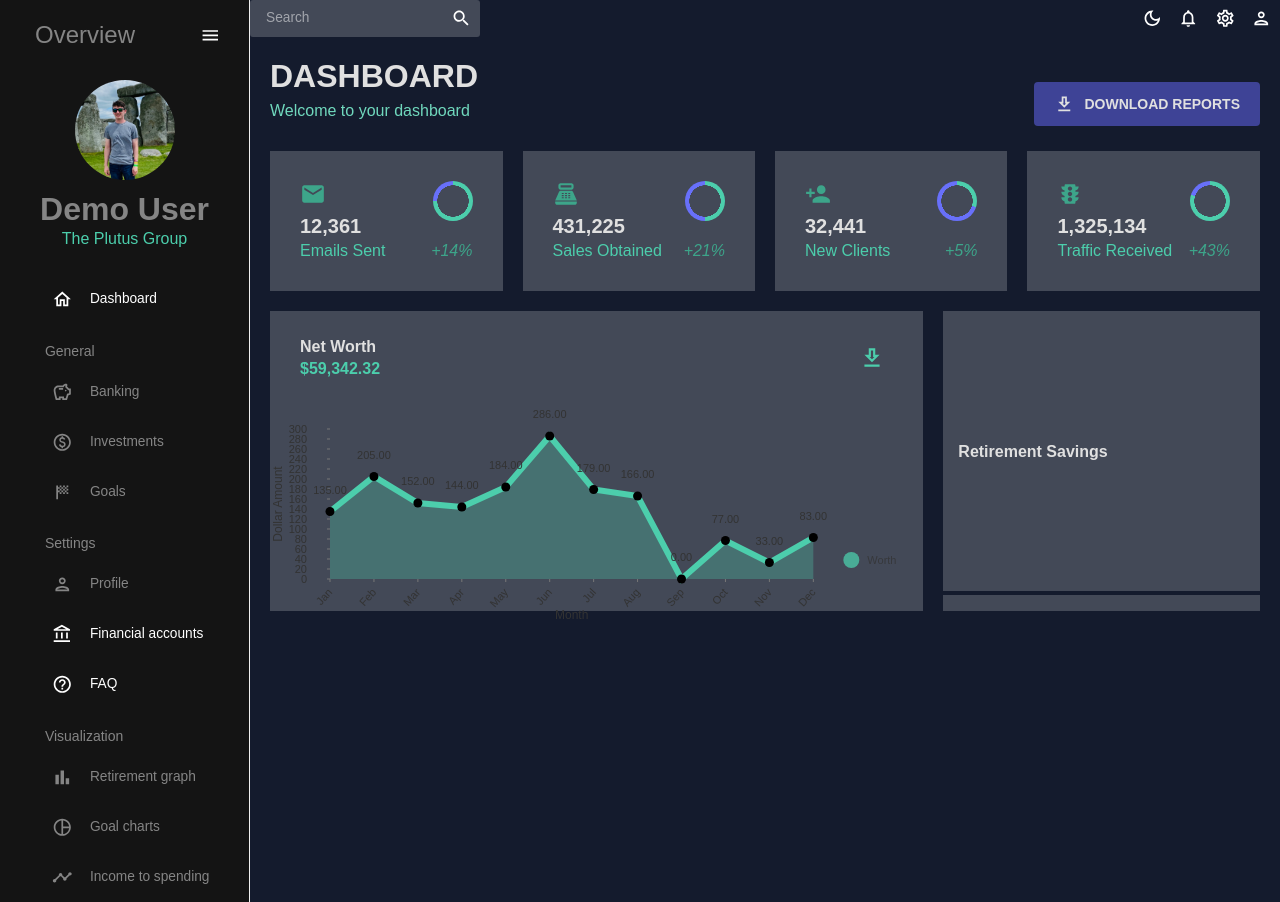
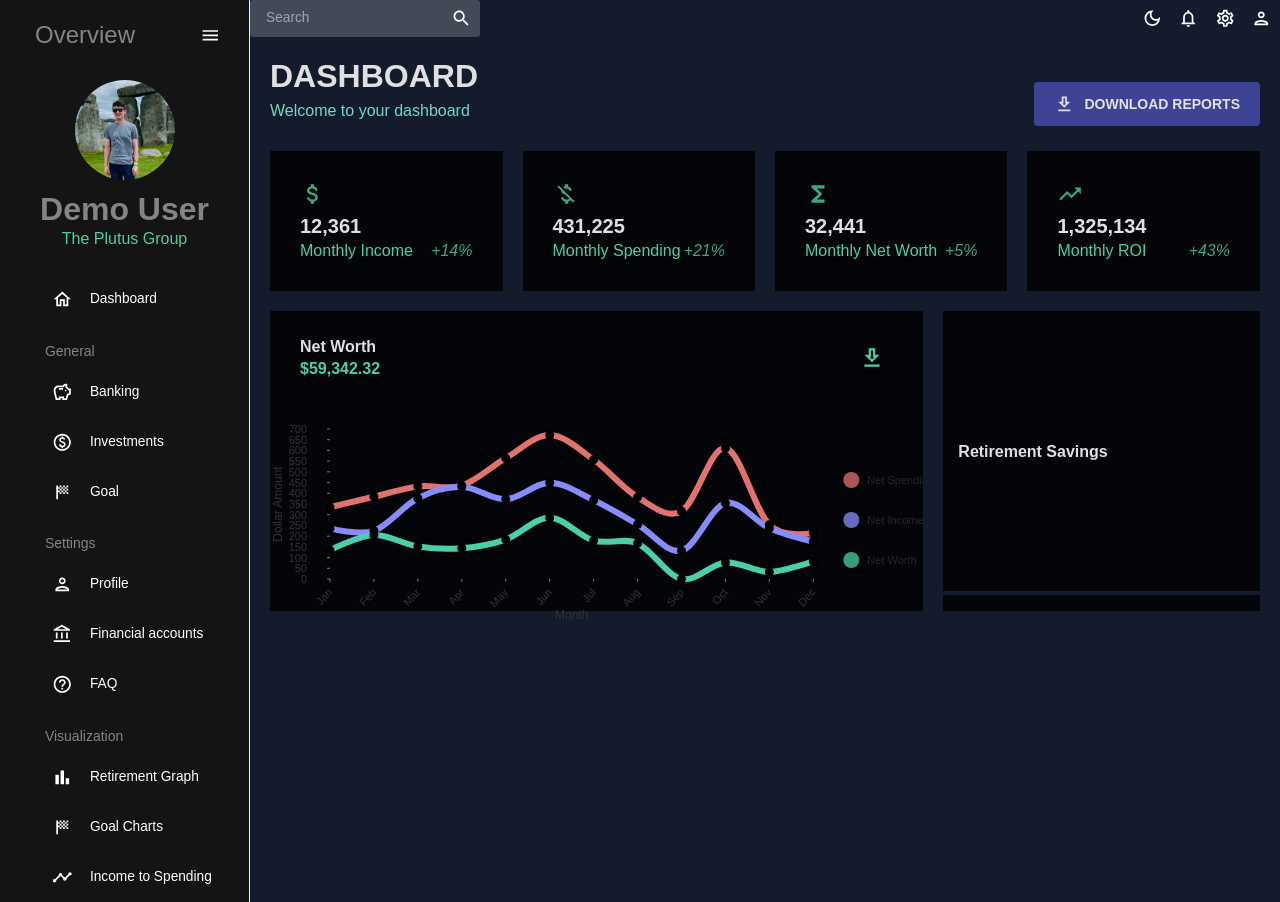
Before and after one commit to caidenceus/plutus, a React (Create React App) app in the folder plutus/: page / in a window 1280 px wide. Built offline with nearby package versions, Linux system fonts and the light colour scheme.

Commit message:
Fix sidebar links

```diff
--- /dev/null
+++ b/plutus/src/components/common/LeftSidebar.css
@@ -0,0 +1,3 @@
+.active-link {
+    color: purple;
+}
--- a/plutus/src/components/common/LeftSidebar.js
+++ b/plutus/src/components/common/LeftSidebar.js
@@ -16,6 +16,7 @@ import TimelineOutlinedIcon from "@mui/icons-material/TimelineOutlined";
 import MenuOutlinedIcon from "@mui/icons-material/MenuOutlined";
 
 import profilePhoto from '../../assets/profile.png';
+import './LeftSidebar.css';
 
 const Item = ({ title, to, icon, selected, setSelected }) => {
   const theme = useTheme();
@@ -48,8 +49,7 @@ const LeftSidebar = () => {
         collapsed={isCollapsed}
         rootStyles={{
           [`.${sidebarClasses.container}`]: {
-            backgroundColor: colors.gray[900],
-
+            backgroundColor: colors.gray[900]
           },
         }}
       >
@@ -128,27 +128,30 @@ const LeftSidebar = () => {
             >
               General
             </Typography>
-            <Item
-              title="Banking"
-              to="/banking"
+            <MenuItem
+              component={<Link to="/banking" />}
               icon={<SavingsOutlinedIcon />}
-              selected={selected}
-              setSelected={setSelected}
-            />
-            <Item
-              title="Investments"
-              to="/investments"
+              active={selected === 'banking'}
+              onClick={() => setSelected('banking')}
+            >
+              Banking
+            </MenuItem>
+            <MenuItem
+              component={<Link to="/investments" />}
               icon={<PaidOutlinedIcon />}
-              selected={selected}
-              setSelected={setSelected}
-            />
-            <Item
-              title="Goals"
-              to="/goals"
+              active={selected === 'investments'}
+              onClick={() => setSelected('investments')}
+            >
+              Investments
+            </MenuItem>
+            <MenuItem
+              component={<Link to="/goal" />}
               icon={<SportsScoreOutlinedIcon />}
-              selected={selected}
-              setSelected={setSelected}
-            />
+              active={selected === 'goal'}
+              onClick={() => setSelected('goal')}
+            >
+              Goal
+            </MenuItem>
 
             <Typography
               variant="h6"
@@ -157,17 +160,18 @@ const LeftSidebar = () => {
             >
               Settings
             </Typography>
-            <Item
-              title="Profile"
-              to="/profile"
+            <MenuItem
+              component={<Link to="/profile" />}
               icon={<PersonOutlinedIcon />}
-              selected={selected}
-              setSelected={setSelected}
-            />
+              active={selected === 'profile'}
+              onClick={() => setSelected('profile')}
+            >
+              Profile
+            </MenuItem>
             <MenuItem
               component={<Link to="/financial-accounts" />}
               icon={<AccountBalanceOutlinedIcon />}
-              selected={selected === 'financial-accounts'}
+              active={selected === 'financial-accounts'}
               onClick={() => setSelected('financial-accounts')}
             >
               Financial accounts
@@ -175,8 +179,8 @@ const LeftSidebar = () => {
             <MenuItem
               component={<Link to="/faq" />}
               icon={<HelpOutlineOutlinedIcon />}
-              selected={selected === 'faq'}
-              onClick={() => setSelected('faq')}
+              className={(selected === 'faq') && 'active-link'}
+              onClick={() => setSelected('financial-accounts')}
             >
               FAQ
             </MenuItem>
@@ -188,27 +192,30 @@ const LeftSidebar = () => {
             >
               Visualization
             </Typography>
-            <Item
-              title="Retirement graph"
-              to="/retirement-graph"
+            <MenuItem
+              component={<Link to="/retirement-graph" />}
               icon={<BarChartOutlinedIcon />}
-              selected={selected}
-              setSelected={setSelected}
-            />
-            <Item
-              title="Goal charts"
-              to="/goal-charts"
-              icon={<PieChartOutlineOutlinedIcon />}
-              selected={selected}
-              setSelected={setSelected}
-            />
-            <Item
-              title="Income to spending"
-              to="/income-to-spending"
+              active={selected === 'retirement-graph'}
+              onClick={() => setSelected('retirement-graph')}
+            >
+              Retirement Graph
+            </MenuItem>
+            <MenuItem
+              component={<Link to="/goal-charts" />}
+              icon={<SportsScoreOutlinedIcon />}
+              active={selected === 'goal-charts'}
+              onClick={() => setSelected('goal-charts')}
+            >
+              Goal Charts
+            </MenuItem>
+            <MenuItem
+              component={<Link to="/income-to-spending" />}
               icon={<TimelineOutlinedIcon />}
-              selected={selected}
-              setSelected={setSelected}
-            />
+              active={selected === 'income-to-spending'}
+              onClick={() => setSelected('income-to-spending')}
+            >
+              Income to Spending
+            </MenuItem>
           </Box>
         </Menu>
       </Sidebar>
--- a/plutus/src/components/common/NetWorthLineGraph.js
+++ b/plutus/src/components/common/NetWorthLineGraph.js
@@ -14,6 +14,7 @@ const NetWorthLineGraph = ({ data }) => (
             reverse: false
         }}
         yFormat=" >-.2f"
+        curve="cardinal"
         axisTop={null}
         axisRight={null}
         axisBottom={{
@@ -39,11 +40,11 @@ const NetWorthLineGraph = ({ data }) => (
         lineWidth={6}
         pointSize={9}
         pointColor={{ from: 'color', modifiers: [] }}
-        pointBorderWidth={3}
+        pointBorderWidth={1}
         pointBorderColor={{ from: 'serieColor' }}
-        enablePointLabel={true}
+        enablePointLabel={false}
         pointLabelYOffset={-18}
-        enableArea={true}
+        enableArea={false}
         areaOpacity={0.3}
         useMesh={true}
         legends={[
--- a/plutus/src/components/common/ProgressCircle.js
+++ b/plutus/src/components/common/ProgressCircle.js
@@ -8,7 +8,7 @@ const ProgressCircle = ({ progress = "0.75", size = "40" }) => {
     return (
       <Box
         sx={{
-          background: `radial-gradient(${colors.primary[400]} 55%, transparent 56%),
+          background: `radial-gradient(${colors.primary[900]} 55%, transparent 56%),
               conic-gradient(transparent 0deg ${angle}deg, ${colors.blueAccent[500]} ${angle}deg 360deg),
               ${colors.greenAccent[500]}`,
           borderRadius: "50%",
--- a/plutus/src/components/common/StatBox.js
+++ b/plutus/src/components/common/StatBox.js
@@ -1,8 +1,7 @@
 import { Box, Typography, useTheme } from '@mui/material';
 import { tokens } from '../../theme';
-import ProgressCircle from './ProgressCircle';
 
-const StatBox = ({ title, subtitle, icon, progress, increase }) => {
+const StatBox = ({ title, subtitle, icon, increase }) => {
     const theme = useTheme();
     const colors = tokens(theme.palette.mode);
 
@@ -18,9 +17,6 @@ const StatBox = ({ title, subtitle, icon, progress, increase }) => {
             >
               {title}
             </Typography>
-          </Box>
-          <Box>
-            <ProgressCircle progress={progress} />
           </Box>
         </Box>
         <Box display="flex" justifyContent="space-between" mt="2px">
--- a/plutus/src/components/home/Home.js
+++ b/plutus/src/components/home/Home.js
@@ -2,14 +2,35 @@ import { Box, Button, IconButton, Typography, useTheme } from '@mui/material';
 import { tokens } from '../../theme';
 import Header from "./Header";
 import DownloadOutlinedIcon from '@mui/icons-material/DownloadOutlined';
-import EmailIcon from '@mui/icons-material/Email';
-import PointOfSaleIcon from '@mui/icons-material/PointOfSale';
-import PersonAddIcon from '@mui/icons-material/PersonAdd';
-import TrafficIcon from '@mui/icons-material/Traffic';
+import AttachMoneyIcon from '@mui/icons-material/AttachMoney';
+import MoneyOffIcon from '@mui/icons-material/MoneyOff';
+import TrendingUpIcon from '@mui/icons-material/TrendingUp';
+import FunctionsIcon from '@mui/icons-material/Functions';
 import RetirementPieChart from '../common/RetirementPieChart';
 import NetWorthLineGraph from '../common/NetWorthLineGraph';
 import StatBox from '../common/StatBox';
-import ProgressCircle from '../common/ProgressCircle';
+
+function StatBoxContainer({ title, subtitle, progress, increase, icon }) {
+  const theme = useTheme();
+  const colors = tokens(theme.palette.mode);
+
+  return (
+    <Box
+      gridColumn="span 3"
+      backgroundColor={colors.primary[900]}
+      display="flex"
+      alignItems="center"
+      justifyContent="center"
+    >
+      <StatBox
+        title={title}
+        subtitle={subtitle}
+        increase={increase}
+        icon={icon}
+      />
+    </Box>
+  );
+}
 
 function Home() {
   const theme = useTheme();
@@ -17,7 +38,7 @@ function Home() {
 
   const netWorthLineData = [
     {
-      "id": "Worth",
+      "id": "Net Worth",
       "color": colors.greenAccent[500],
       "data": [
         {
@@ -69,7 +90,115 @@ function Home() {
           "y": 83
         }
       ]
+    },
+    {
+      "id": "Net Income",
+      "color": colors.blueAccent[400],
+      "data": [
+        {
+          "x": "Jan",
+          "y": 101
+        },
+        {
+          "x": "Feb",
+          "y": 20
+        },
+        {
+          "x": "Mar",
+          "y": 225
+        },
+        {
+          "x": "Apr",
+          "y": 286
+        },
+        {
+          "x": "May",
+          "y": 188
+        },
+        {
+          "x": "Jun",
+          "y": 163
+        },
+        {
+          "x": "Jul",
+          "y": 189
+        },
+        {
+          "x": "Aug",
+          "y": 89
+        },
+        {
+          "x": "Sep",
+          "y": 132
+        },
+        {
+          "x": "Oct",
+          "y": 277
+        },
+        {
+          "x": "Nov",
+          "y": 204
+        },
+        {
+          "x": "Dec",
+          "y": 91
         }
+      ]
+    },
+    {
+      "id": "Net Spending",
+      "color": colors.redAccent[400],
+      "data": [
+        {
+          "x": "Jan",
+          "y": 99
+        },
+        {
+          "x": "Feb",
+          "y": 159
+        },
+        {
+          "x": "Mar",
+          "y": 55
+        },
+        {
+          "x": "Apr",
+          "y": 6
+        },
+        {
+          "x": "May",
+          "y": 192
+        },
+        {
+          "x": "Jun",
+          "y": 223
+        },
+        {
+          "x": "Jul",
+          "y": 189
+        },
+        {
+          "x": "Aug",
+          "y": 127
+        },
+        {
+          "x": "Sep",
+          "y": 184
+        },
+        {
+          "x": "Oct",
+          "y": 257
+        },
+        {
+          "x": "Nov",
+          "y": 16
+        },
+        {
+          "x": "Dec",
+          "y": 41
+        }
+      ]
+    },
   ]
 
   const retirementSavingsPiData = [
@@ -117,88 +246,36 @@ function Home() {
         gap="20px"
       >
         {/* ROW 1 */}
-        <Box
-          gridColumn="span 3"
-          backgroundColor={colors.primary[400]}
-          display="flex"
-          alignItems="center"
-          justifyContent="center"
-        >
-          <StatBox
+        <StatBoxContainer
           title="12,361"
-            subtitle="Emails Sent"
-            progress="0.75"
+          subtitle="Monthly Income"
           increase="+14%"
-            icon={
-              <EmailIcon
-                sx={{ color: colors.greenAccent[600], fontSize: "26px" }}
+          icon={<AttachMoneyIcon sx={{ color: colors.greenAccent[600], fontSize: "26px" }}/>}
         />
-            }
+        <StatBoxContainer
+          title="431,225"
+          subtitle="Monthly Spending"
+          increase="+21%"
+          icon={<MoneyOffIcon sx={{ color: colors.greenAccent[600], fontSize: "26px" }}/>}
         />
-        </Box>
-        <Box
-          gridColumn="span 3"
-          backgroundColor={colors.primary[400]}
-          display="flex"
-          alignItems="center"
-          justifyContent="center"
-        >
-          <StatBox
-            title="431,225"
-            subtitle="Sales Obtained"
-            progress="0.50"
-            increase="+21%"
-            icon={
-              <PointOfSaleIcon
-                sx={{ color: colors.greenAccent[600], fontSize: "26px" }}
+        <StatBoxContainer
+          title="32,441"
+          subtitle="Monthly Net Worth"
+          increase="+5%"
+          icon={<FunctionsIcon sx={{ color: colors.greenAccent[600], fontSize: "26px" }}/>}
         />
-            }
+        <StatBoxContainer
+          title="1,325,134"
+          subtitle="Monthly ROI"
+          increase="+43%"
+          icon={<TrendingUpIcon sx={{ color: colors.greenAccent[600], fontSize: "26px" }}/>}
         />
-        </Box>
-        <Box
-          gridColumn="span 3"
-          backgroundColor={colors.primary[400]}
-          display="flex"
-          alignItems="center"
-          justifyContent="center"
-        >
-          <StatBox
-            title="32,441"
-            subtitle="New Clients"
-            progress="0.30"
-            increase="+5%"
-            icon={
-              <PersonAddIcon
-                sx={{ color: colors.greenAccent[600], fontSize: "26px" }}
-              />
-            }
-          />
-        </Box>
-        <Box
-          gridColumn="span 3"
-          backgroundColor={colors.primary[400]}
-          display="flex"
-          alignItems="center"
-          justifyContent="center"
-        >
-          <StatBox
-            title="1,325,134"
-            subtitle="Traffic Received"
-            progress="0.80"
-            increase="+43%"
-            icon={
-              <TrafficIcon
-                sx={{ color: colors.greenAccent[600], fontSize: "26px" }}
-              />
-            }
-          />
-        </Box>
 
-        { /* ROW 2 */ }
+        { /* ROW 2 --- Net Worth Graph */ }
         <Box
           gridColumn="span 8"
           gridRow="span 2"
-          backgroundColor={colors.primary[400]}
+          backgroundColor={colors.primary[900]}
         >
           <Box
             mt="25px"
@@ -228,10 +305,12 @@ function Home() {
             <NetWorthLineGraph data={netWorthLineData} />
           </Box>
         </Box>
+
+        { /* ROW 2 --- Spending List */ }
         <Box
           gridColumn="span 4"
           gridRow="span 2"
-          backgroundColor={colors.primary[400]}
+          backgroundColor={colors.primary[900]}
           overflow="auto"
         >
           <Box
```
Lines whose indentation alone changed are shown as unchanged.
